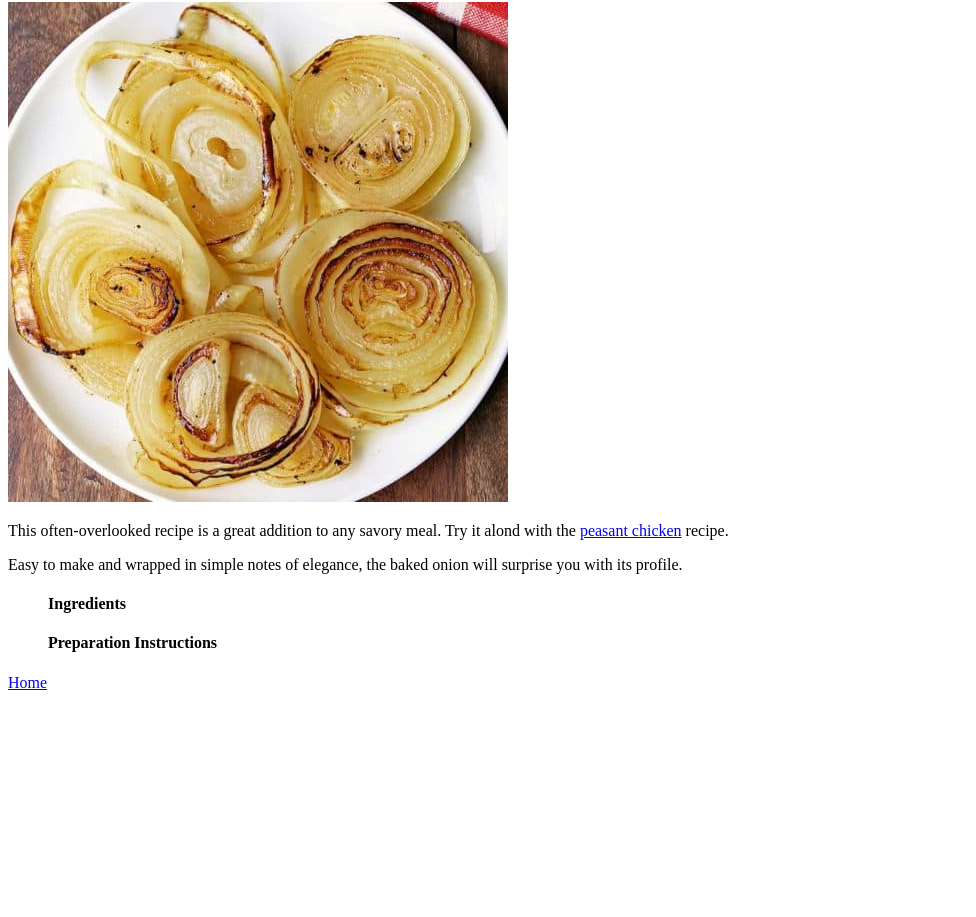
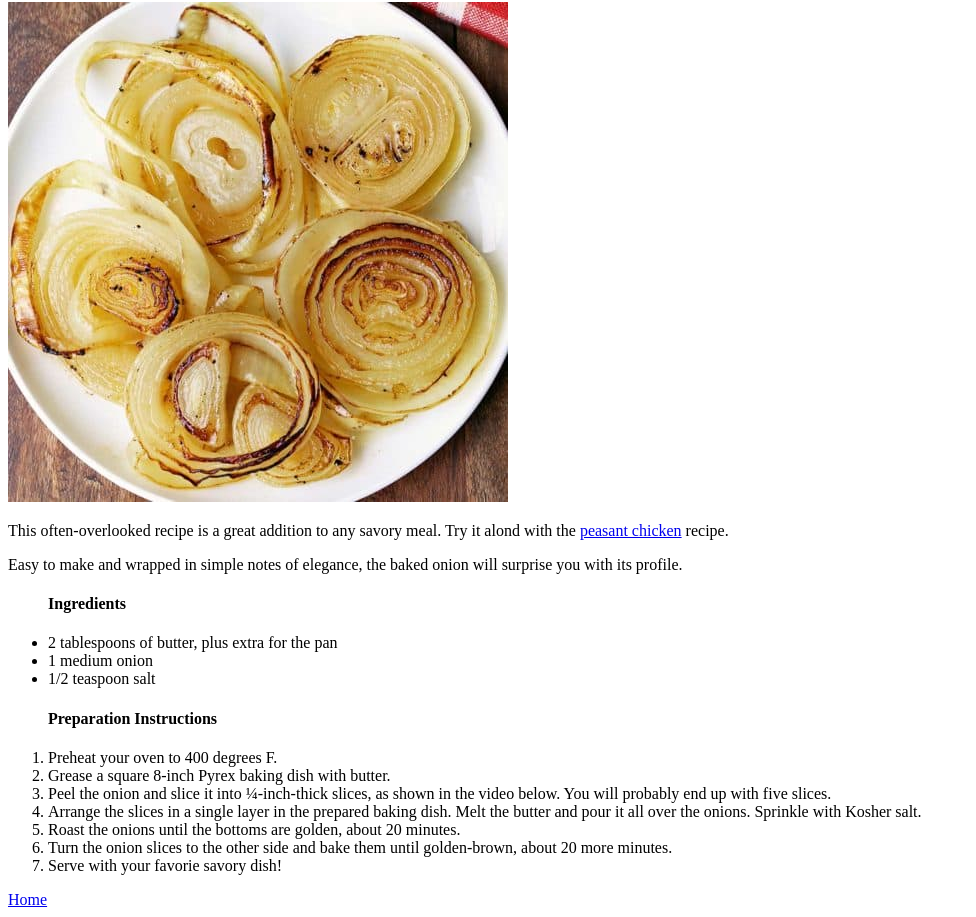
Before and after one commit to 1tazziolim/odin-recipes, a plain HTML site: page recipes/baked-onion.html in a window 1280 px wide. Shown: the part 78-995 px from the top of the page, without its empty margins (0-976 px from the left). Before the commit the page ends 800 px from the top, so only its background shows below. Drawn offline with Linux system fonts and the light colour scheme.

Commit message:
Finish baked-onion.html

```diff
--- a/recipes/baked-onion.html
+++ b/recipes/baked-onion.html
@@ -5,16 +5,29 @@
         <title>Baked Onion</title>
     </head>
     <body>
+
         <h1>Baked Onion</h1>
         <img src="../recipe-images/baked-onion.jpg" alt="An image of sliced, baked onions.">
         <p>This often-overlooked recipe is a great addition to any savory meal. Try it alond with the <a href="..//recipes/peasant-chicken.html">peasant chicken</a> recipe.</p>
         <p>Easy to make and wrapped in simple notes of elegance, the baked onion will surprise you with its profile.</p>
+
         <ul>
             <h4>Ingredients</h4>
+            <li>2 tablespoons of butter, plus extra for the pan</li>
+            <li>1 medium onion</li>
+            <li>1/2 teaspoon salt</li>
         </ul>
-        <ul>
+
+        <ol>
             <h4>Preparation Instructions</h4>
-        </ul>
+            <li>Preheat your oven to 400 degrees F.</li>
+            <li>Grease a square 8-inch Pyrex baking dish with butter.</li>
+            <li>Peel the onion and slice it into ¼-inch-thick slices, as shown in the video below. You will probably end up with five slices.</li>
+            <li>Arrange the slices in a single layer in the prepared baking dish. Melt the butter and pour it all over the onions. Sprinkle with Kosher salt.</li>
+            <li>Roast the onions until the bottoms are golden, about 20 minutes.</li>
+            <li>Turn the onion slices to the other side and bake them until golden-brown, about 20 more minutes.</li>
+            <li>Serve with your favorie savory dish!</li>
+        </ol>
 
 
         <footer>
```
